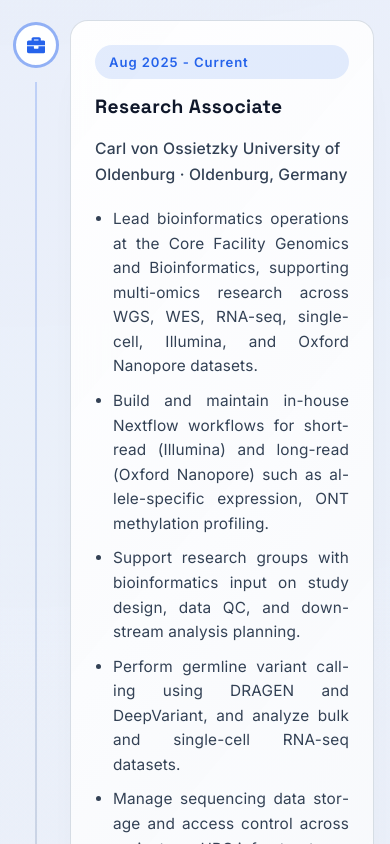
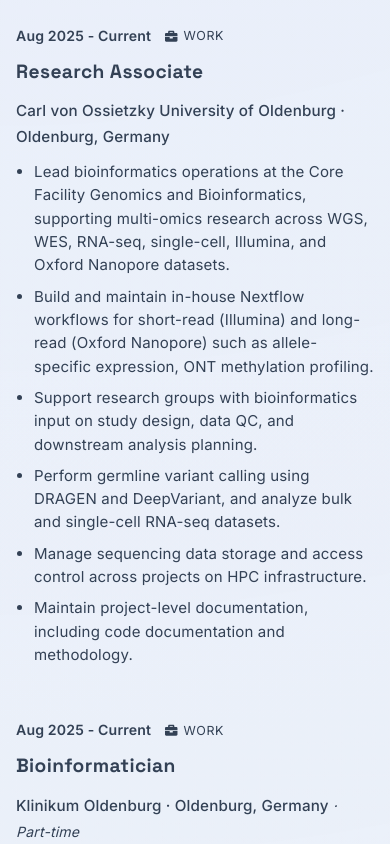
Before and after one commit to maurya-anand/maurya-anand.github.io, a React (Vite) app: page / in a window 390 px wide. Shown: the part 1220-2064 px from the top of the page. Built offline with nearby package versions, Linux system fonts and the light colour scheme.

Commit message:
using the new layout for the timeline

```diff
--- a/src/components/Timeline.css
+++ b/src/components/Timeline.css
@@ -1,96 +1,64 @@
-.timeline-container {
-  position: relative;
+.timeline-list {
   display: flex;
   flex-direction: column;
-  gap: 36px;
-  width: 100%;
-  margin: 0 auto;
-  padding: 12px 0;
 }
 
-.timeline-entry {
-  position: relative;
-  padding-left: 0;
+.timeline-row {
+  display: grid;
+  grid-template-columns: 170px minmax(0, 1fr);
+  gap: 28px;
+  padding: 26px 0;
+  border-top: 1px solid var(--border);
 }
 
-.timeline-node {
-  position: absolute;
+.timeline-row:first-child {
+  border-top: none;
+  padding-top: 4px;
+}
+
+.timeline-meta {
   display: flex;
   flex-direction: column;
-  align-items: center;
-  justify-content: flex-start;
-  gap: 4px;
-  padding-top: 2px;
-  left: -82px;
-  top: 0;
-  bottom: 0;
-  width: 82px;
-}
-
-.timeline-marker {
-  width: 46px;
-  height: 46px;
-  border-radius: 50%;
-  background: rgba(255, 255, 255, 0.95);
-  border: 3px solid rgba(37, 99, 235, 0.5);
-  color: var(--highlights);
-  display: grid;
-  place-items: center;
-  font-size: 1.15rem;
-  box-shadow: 0 16px 32px -26px rgba(15, 23, 42, 0.25);
-}
-
-.timeline-connector {
-  margin-top: 10px;
-  width: 2px;
-  flex: 1;
-  display: block;
-  background: linear-gradient(180deg, rgba(37, 99, 235, 0.22), rgba(148, 163, 184, 0.35));
-}
-
-.timeline-card {
-  position: relative;
-  display: flex;
-  flex-direction: column;
-  gap: 18px;
-}
-
-.timeline-card.card {
-  padding: 32px 42px;
-}
-
-.timeline-card-header {
-  display: flex;
-  flex-direction: column;
-  gap: 12px;
+  gap: 6px;
 }
 
 .timeline-period {
-  padding: 6px 14px;
-  border-radius: 999px;
-  background: rgba(37, 99, 235, 0.12);
-  color: var(--highlights);
-  font-size: 0.82rem;
+  font-size: 0.88rem;
   font-weight: 600;
-  letter-spacing: 0.07em;
+  color: var(--ink);
+}
+
+.timeline-type {
+  display: inline-flex;
+  align-items: center;
+  gap: 6px;
+  font-size: 0.78rem;
+  letter-spacing: 0.04em;
+  text-transform: uppercase;
+  color: var(--ink-muted);
+}
+
+.timeline-content {
+  display: flex;
+  flex-direction: column;
+  gap: 10px;
 }
 
 .timeline-title {
   margin: 0;
   font-weight: 700;
-  color: var(--text-strong);
-  letter-spacing: 0.02em;
+  color: var(--ink);
 }
 
 .timeline-subtitle {
   margin: 0;
-  font-size: 0.98rem;
-  color: var(--text-muted);
+  font-size: 0.95rem;
+  color: var(--ink-muted);
   font-weight: 500;
 }
 
 .timeline-parttime {
-  font-size: 0.85rem;
+  font-size: 0.88rem;
   font-weight: 400;
   font-style: italic;
 }
@@ -98,105 +66,48 @@
 .duty-list {
   padding-left: 18px;
   display: grid;
-  gap: 10px;
-  color: var(--text-muted);
+  gap: 8px;
+  color: var(--ink-muted);
   list-style-type: disc;
 }
 
 .duty-list li {
-  font-size: 0.96rem;
-  line-height: 1.6;
-}
-
-@media (max-width: 900px) {
-  .timeline-container {
-    padding: 0 10px;
-  }
-
-  .timeline-entry {
-    padding-left: 88px;
-  }
-
-  .timeline-node {
-    left: 0;
-    width: 66px;
-  }
-
-  .timeline-card.card {
-    padding: 28px 32px;
-  }
+  font-size: 0.94rem;
+  line-height: 1.55;
 }
 
 @media (max-width: 720px) {
-  .timeline-container {
-    padding: 0;
+  .timeline-row {
+    grid-template-columns: 1fr;
+    gap: 8px;
   }
 
-  .timeline-entry {
-    padding-left: 70px;
-  }
-
-  .timeline-node {
-    left: 0;
-    width: 54px;
-  }
-}
-
-@media (max-width: 560px) {
-  .timeline-entry {
-    padding-left: 54px;
-  }
-
-  .timeline-node {
-    left: 0;
-    width: 40px;
-  }
-
-  .timeline-card.card {
-    padding: 24px 24px;
-  }
-
-  .duty-list li {
-    text-align: justify;
-    hyphens: auto;
+  .timeline-meta {
+    flex-direction: row;
+    align-items: center;
+    gap: 14px;
   }
 }
 
 @media print {
-  .timeline-container {
+  .timeline-row {
+    grid-template-columns: 90pt minmax(0, 1fr);
     gap: 10pt;
-    padding: 0;
-  }
-
-  .timeline-entry {
-    padding-left: 0;
+    padding: 8pt 0;
     break-inside: avoid;
     page-break-inside: avoid;
   }
 
-  .timeline-node {
-    display: none;
+  .timeline-period {
+    font-size: 9pt;
   }
 
-  .timeline-card.card {
-    padding: 10pt 14pt;
-    border: 1px solid #ccc !important;
+  .timeline-type {
+    font-size: 7.5pt;
   }
 
-  .timeline-card-header {
-    gap: 4pt;
-  }
-
-  .timeline-period {
-    font-size: 8pt;
-    padding: 1pt 8pt;
-    border: 1px solid #aaa !important;
-    display: inline-block;
-    width: fit-content;
-  }
-
-  .timeline-subtitle {
-    font-size: 9pt;
+  .timeline-content {
+    gap: 3pt;
   }
 
   .duty-list {
--- a/src/components/Timeline.jsx
+++ b/src/components/Timeline.jsx
@@ -1,4 +1,3 @@
-import React from "react";
 import "./Timeline.css";
 import { FaBriefcase, FaGraduationCap } from "react-icons/fa";
 
@@ -129,22 +128,19 @@
   return (
     <section className="section-container">
       <h2 className="centered-header">Career Timeline</h2>
-      <div className="timeline-container">
+      <div className="timeline-list">
         {sortedTimeline.map((item, index) => {
           const isWork = item.type === "work";
           return (
-            <article key={index} className="timeline-entry">
-              <div className="timeline-node">
-                <span className="timeline-marker">
+            <article key={index} className="timeline-row">
+              <div className="timeline-meta">
+                <span className="timeline-period">{item.period}</span>
+                <span className="timeline-type">
                   {isWork ? <FaBriefcase /> : <FaGraduationCap />}
+                  {isWork ? "Work" : "Education"}
                 </span>
-                {index !== sortedTimeline.length - 1 && (
-                  <span className="timeline-connector" />
-                )}
               </div>
-              <div className="timeline-card card">
-                <div className="timeline-card-header">
-                  <span className="timeline-period">{item.period}</span>
+              <div className="timeline-content">
                 <h3 className="timeline-title">{item.title}</h3>
                 <p className="timeline-subtitle">
                   {item.company} · {item.location}
@@ -152,7 +148,6 @@
                     <span className="timeline-parttime"> · Part-time</span>
                   )}
                 </p>
-                </div>
                 {item.duties.length > 0 && (
                   <ul className="duty-list">
                     {item.duties.map((duty, idx) => (
```
Lines whose indentation alone changed are shown as unchanged.
